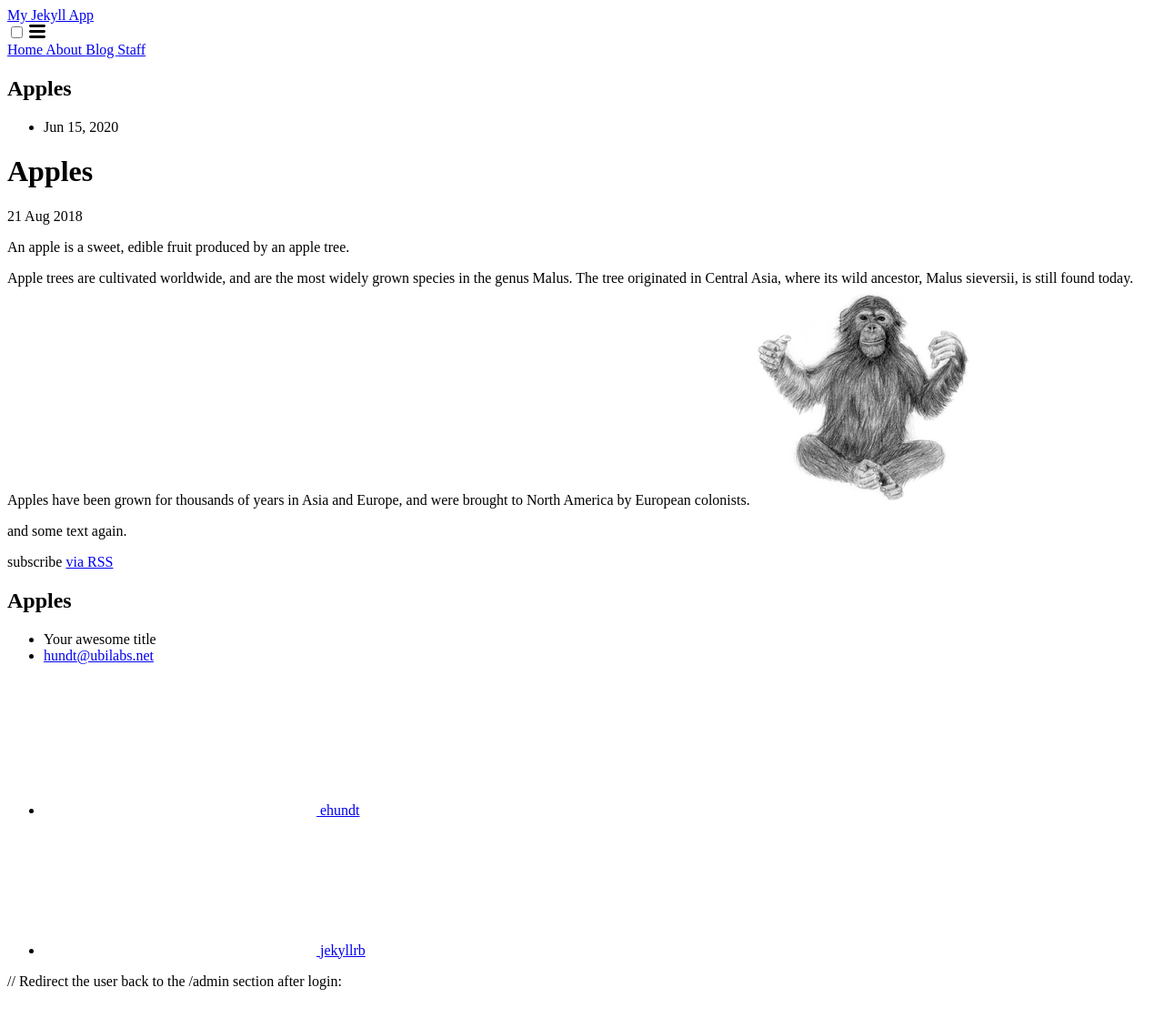
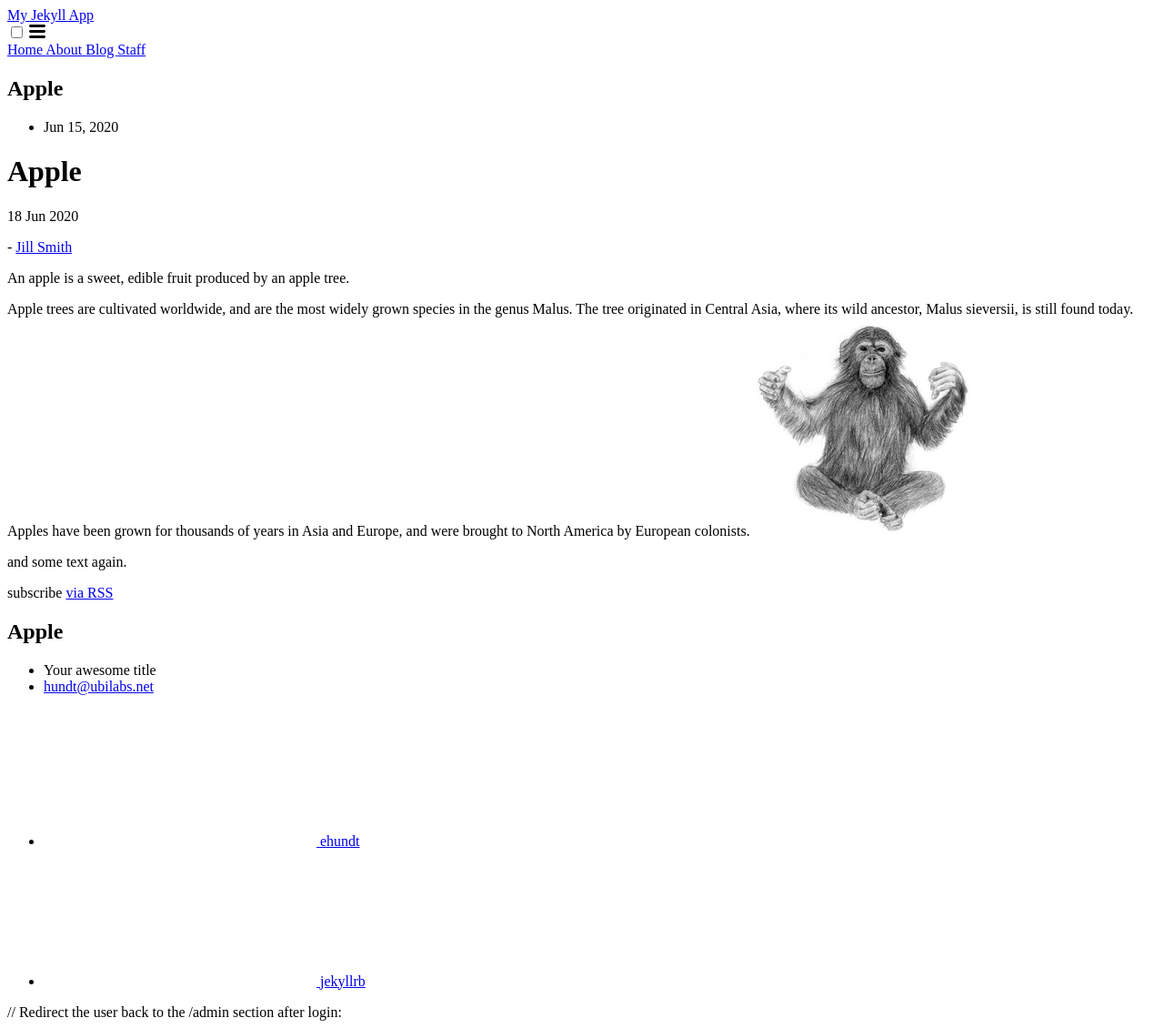
Before and after one commit to ehundt/test-jekyll-netlify, a Jekyll site: the page built from _posts/2018-08-21-apples.md, in a window 1280 px wide. Shown: the whole page at 91% size. Built offline with Jekyll 4.4.1, drawn with Linux system fonts in a browser that asks for light colours; a script that is not in the unit is left out; before the commit the page ends 1096 px from its top, so only the background shows below that.

Commit message:
Update Blog “2018-08-21-apples”

```diff
--- a/_posts/2018-08-21-apples.md
+++ b/_posts/2018-08-21-apples.md
@@ -1,8 +1,10 @@
 ---
-author: jill
+author: Jill
 location:
   latitude: 51.5285582
   longitude: -0.2416807
+title: Apple
+date: 2020-06-18T13:25:29.333Z
 ---
 An apple is a sweet, edible fruit produced by an apple tree.
 
```
